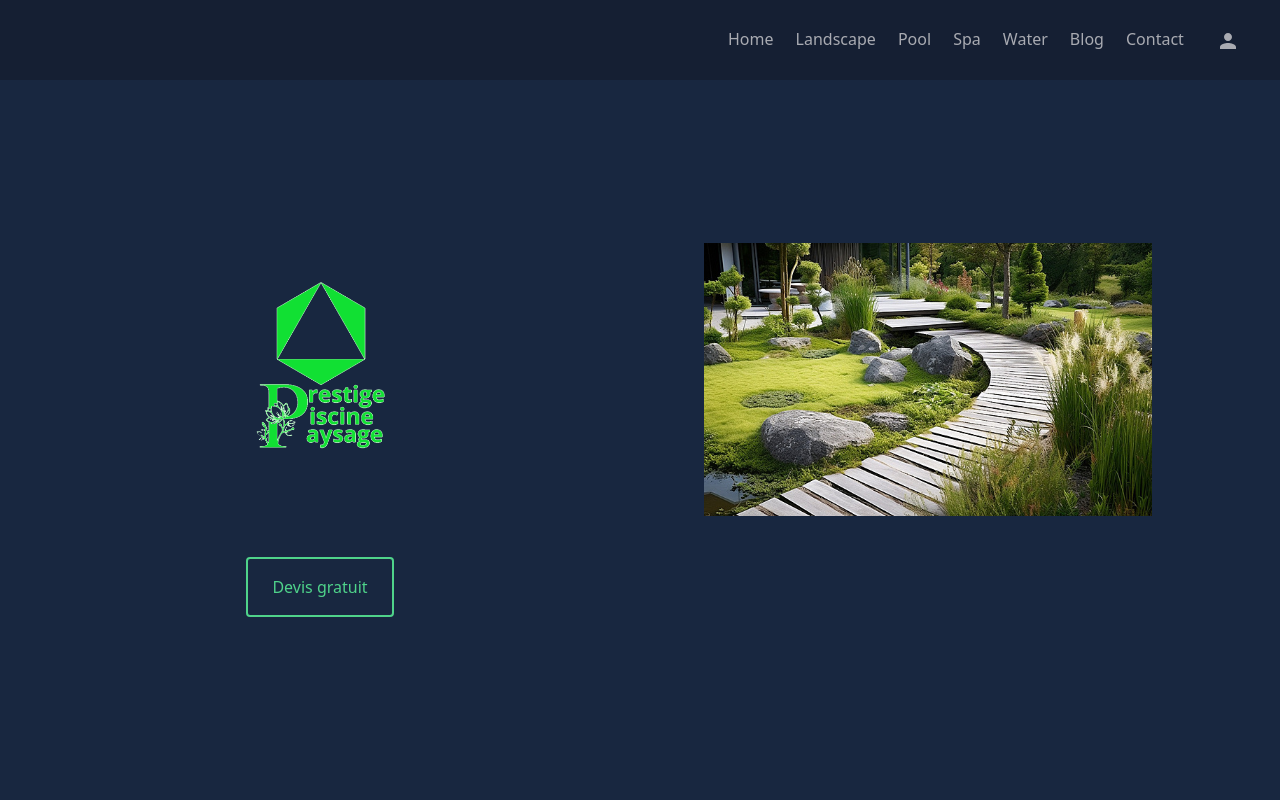
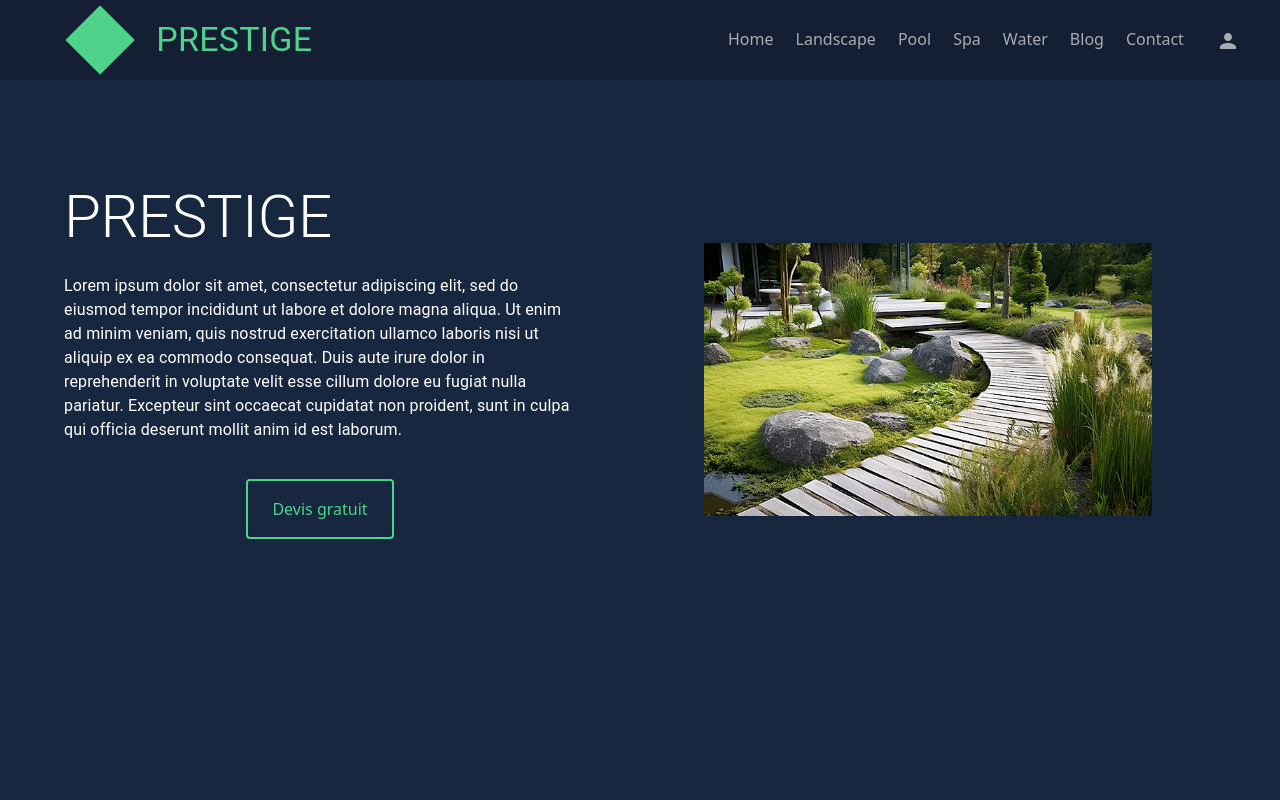
Before and after one commit to wassim226/prestige, a React (Vite) app: page / in a window 1280 px wide. Shown: the top 800 px of the page. Built offline with nearby package versions, Linux system fonts and the light colour scheme.

Commit message:
update logo

```diff
--- a/src/pages/home.jsx
+++ b/src/pages/home.jsx
@@ -1,7 +1,7 @@
 import { useState } from "react";
 import { Link } from "react-router-dom";
 import { Skeleton, Typography } from "@mui/material";
-import { addedValues } from "../constantes/data";
+import { addedValues, default_description } from "../constantes/data";
 import { Valeur, TitlebarImageList, MyImage } from "../components";
 import { Logo, image9 } from "../assets";
 import { hoverImageParent, hoverdImage } from "../constantes/style";
@@ -29,14 +29,17 @@ function Home() {
         <div className={`flex flex-col justify-start w-[100vw]`}>
           <div className="flex flex-col-reverse md:flex-row justify-end md:justify-between items-center w-[100vw] xs:landscape:h-[250vh] md:landscape:h-[90vh] portrait:h-[90vh] overflow-y-clip">
             <div
-              className={`flex flex-col justify-start items-center mt-14 md:w-[50vw] md:mt-0`}
+              className={`flex flex-col justify-start items-center my-40 md:w-[50vw] md:mt-0`}
             >
-              <img
-                src={Logo}
-                className="hidden md:flex rounded w-[40%] h-[20%]"
-              />
+              <Typography
+                gutterBottom
+                variant="h2"
+                className="text-white w-[80%]"
+              >
+                PRESTIGE
+              </Typography>
               <Typography gutterBottom className="text-white w-[80%]">
-                {/* {data.extPresentation} */}
+                {default_description}
               </Typography>
               <Link to="/contact">
                 <button className="border-2 rounded mt-8 border-primary bg-transparent text-primary py-4 px-6 hover:bg-primary hover:text-secondary">
--- a/src/pages/layout.jsx
+++ b/src/pages/layout.jsx
@@ -2,6 +2,7 @@ import React from "react";
 import { Outlet } from "react-router-dom";
 import { Footer, Navigation } from "../components";
 import { Logo } from "../assets";
+import { Typography } from "@mui/material";
 
 function Layout(props) {
   return (
@@ -10,11 +11,9 @@ function Layout(props) {
         id="header"
         className={`flex flex-row justify-between items-center z-50 w-full h-[10vh] text-dimWhite bg-darkSecondary`}
       >
-        <div className="ml-[5vw]">
-          <img
-            src={Logo}
-            className="md:hidden rounded w-auto h-[9vh] mt-[1vh]"
-          />
+        <div className="ml-[5vw] my-5 flex flex-row justify-center items-center text-primary">
+          <img src={Logo} className="rounded w-auto h-[9vh] mr-5" />
+          <Typography variant="h4">PRESTIGE</Typography>
         </div>
         <Navigation {...props} />
       </div>
```
Also changed, not shown: public/logo.png, src/assets/images/logo.png.
